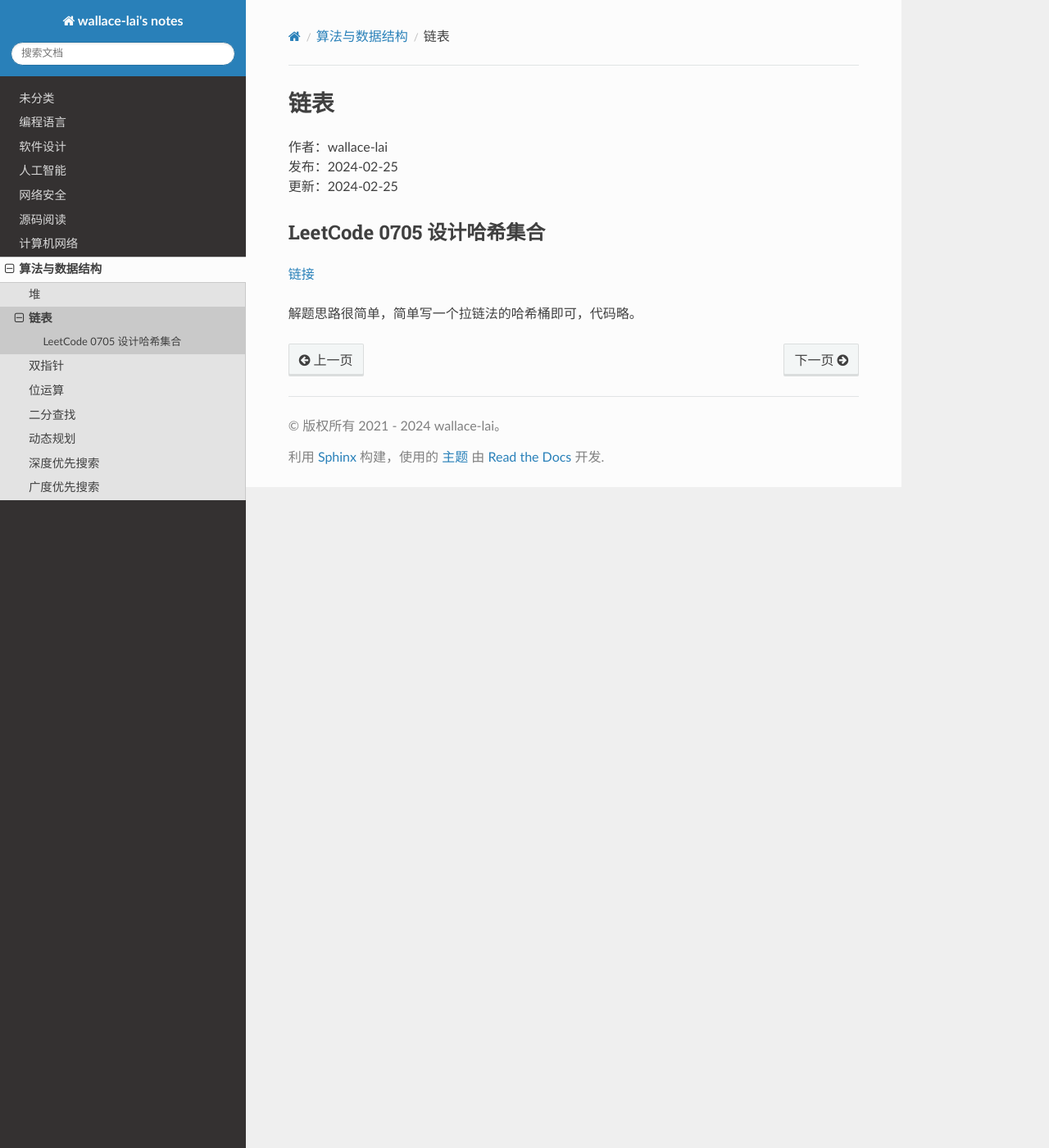
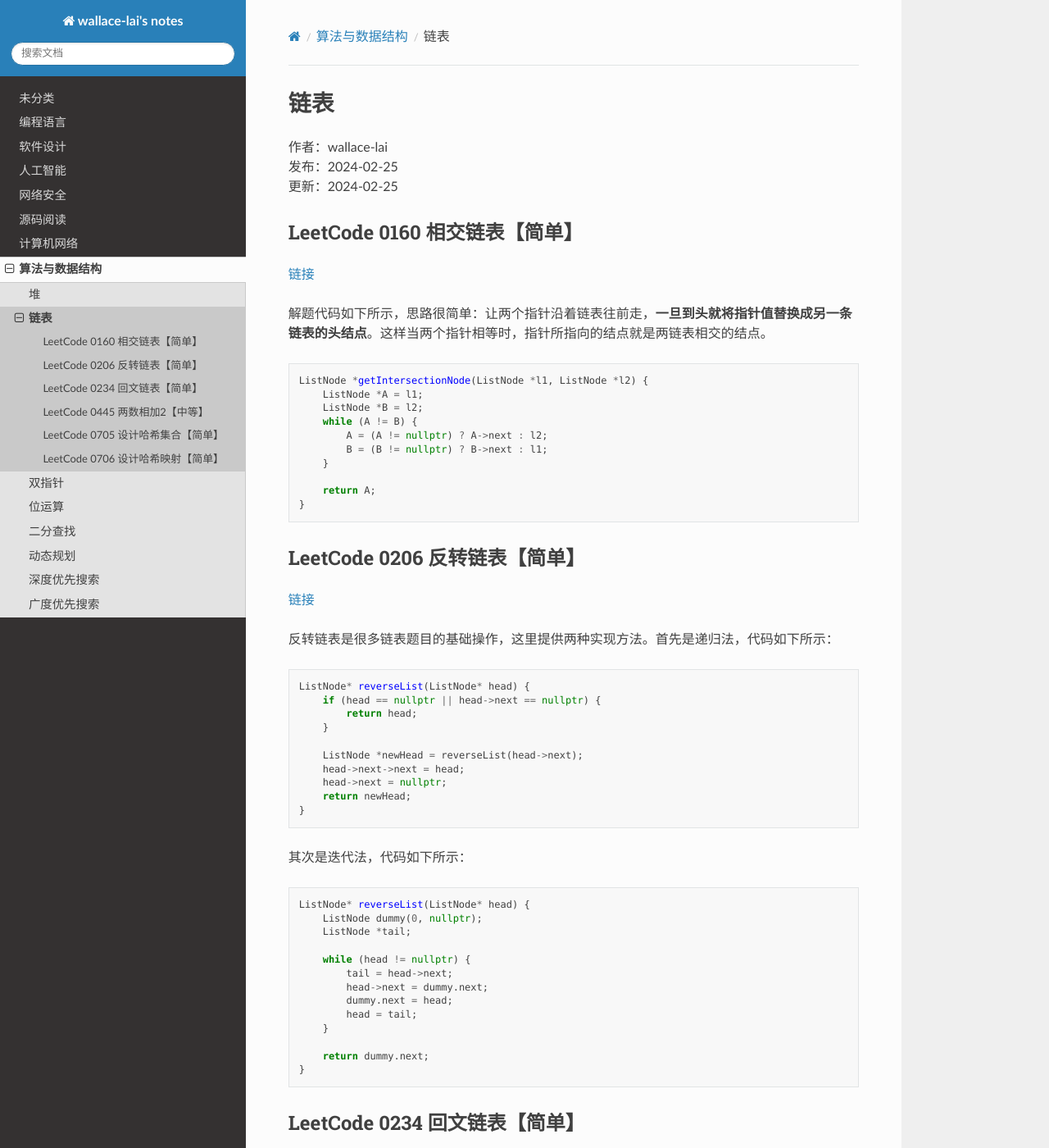
Before and after one commit to wallace-lai/learning-notes, a Sphinx documentation site: the page built from source/DataStructureAndAlgorithm/list0.md, in a window 1280 px wide and 1400 px high. Shown: the whole window at 82% size. Built offline with Sphinx 7.4.7 and the Read the Docs theme 2.0.0, drawn with Linux system fonts in a browser that asks for light colours; some of the changed text lies outside the part shown.

Commit message:
update post

````diff
--- a/source/DataStructureAndAlgorithm/list0.md
+++ b/source/DataStructureAndAlgorithm/list0.md
@@ -4,7 +4,93 @@
 发布：2024-02-25 </br>
 更新：2024-02-25 <br>
 
-## LeetCode 0705 设计哈希集合
+## LeetCode 0160 相交链表【简单】
+[链接](https://leetcode.cn/problems/intersection-of-two-linked-lists/description/)
+
+解题代码如下所示，思路很简单：让两个指针沿着链表往前走，**一旦到头就将指针值替换成另一条链表的头结点**。这样当两个指针相等时，指针所指向的结点就是两链表相交的结点。
+
+```cpp
+ListNode *getIntersectionNode(ListNode *l1, ListNode *l2) {
+    ListNode *A = l1;
+    ListNode *B = l2;
+    while (A != B) {
+        A = (A != nullptr) ? A->next : l2;
+        B = (B != nullptr) ? B->next : l1;
+    }
+
+    return A;
+}
+```
+
+## LeetCode 0206 反转链表【简单】
+[链接](https://leetcode.cn/problems/reverse-linked-list/description/)
+
+反转链表是很多链表题目的基础操作，这里提供两种实现方法。首先是递归法，代码如下所示：
+
+```cpp
+ListNode* reverseList(ListNode* head) {
+    if (head == nullptr || head->next == nullptr) {
+        return head;
+    }
+
+    ListNode *newHead = reverseList(head->next);
+    head->next->next = head;
+    head->next = nullptr;
+    return newHead;
+}
+```
+
+其次是迭代法，代码如下所示：
+
+```cpp
+ListNode* reverseList(ListNode* head) {
+    ListNode dummy(0, nullptr);
+    ListNode *tail;
+
+    while (head != nullptr) {
+        tail = head->next;
+        head->next = dummy.next;
+        dummy.next = head;
+        head = tail;
+    }
+
+    return dummy.next;
+}
+```
+
+## LeetCode 0234 回文链表【简单】
+[链接](https://leetcode.cn/problems/palindrome-linked-list/description/)
+
+最简单的思路是：
+
+（1）先遍历链表，将序列存在vector中；
+
+（2）根据vector中的内容判断是否为回文链表。
+
+但是该方法的空间复杂度是`O(N)`，如果需要空间复杂度为`O(1)`的方法，可以按照下面的步骤来做：
+
+（1）找到链表的中间结点；
+
+（2）对中间结点后的链表部分进行逆序；
+
+（3）比较链表的前后两半部分是否相同，若是则说明是回文串；否则不是
+
+但是这个方法会比较复杂，代码略。
+
+
+
+## LeetCode 0445 两数相加2【中等】
+[链接](https://leetcode.cn/problems/add-two-numbers-ii/description/)
+
+解题思路很简单，先把两个链表逆序，然后再模拟加法计算即可。计算得到新结点以头插法的形式插入这样可以避免对结果链表再次进行逆序。
+
+
+## LeetCode 0705 设计哈希集合【简单】
 [链接](https://leetcode.cn/problems/design-hashset/description/)
 
 解题思路很简单，简单写一个拉链法的哈希桶即可，代码略。
+
+## LeetCode 0706 设计哈希映射【简单】
+[链接](https://leetcode.cn/problems/design-hashmap/description/)
+
+思路很简单，和LeetCode 0705非常类似，代码略。
````
Also changed, not shown: source/DataStructureAndAlgorithm/dfs0.md (+10 -0 lines).
